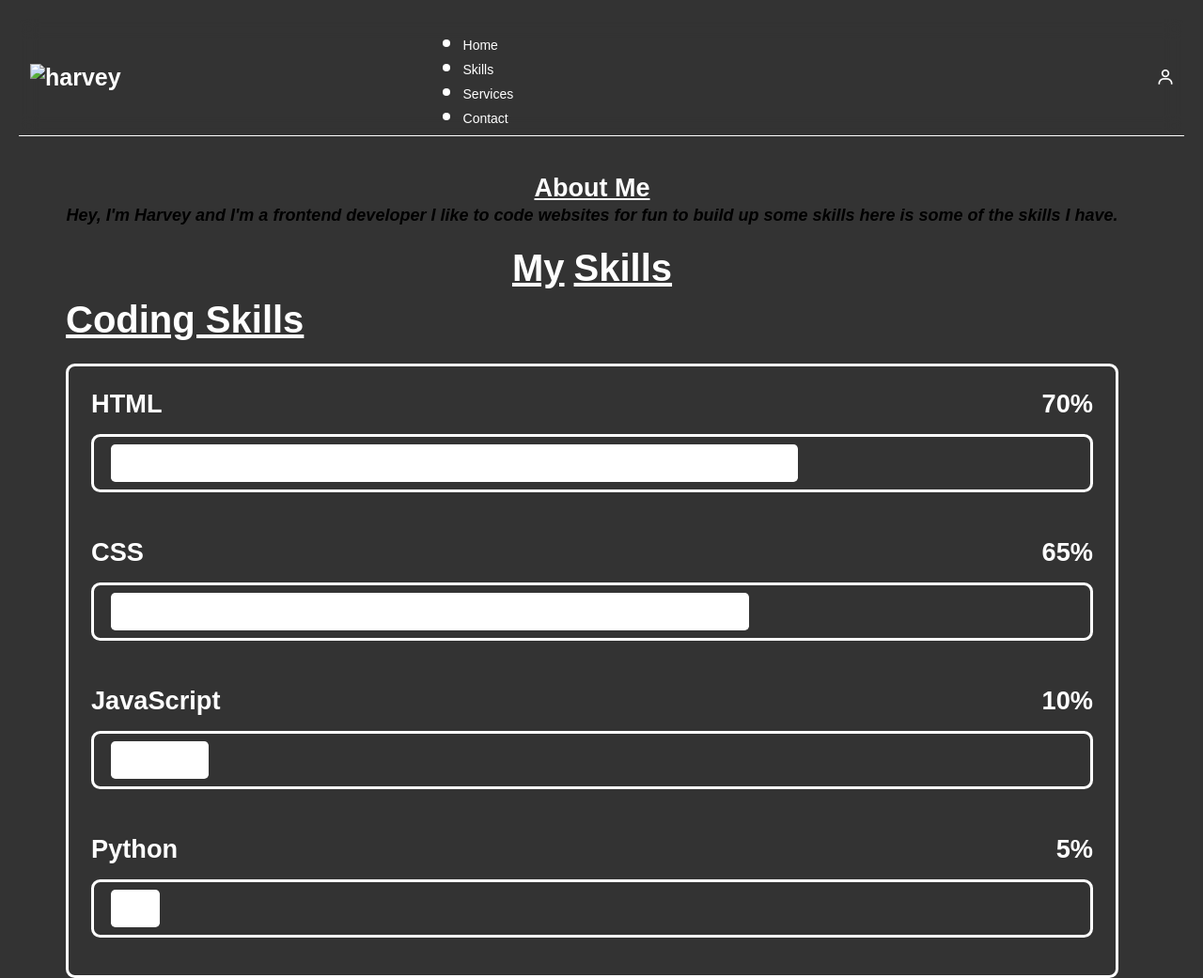
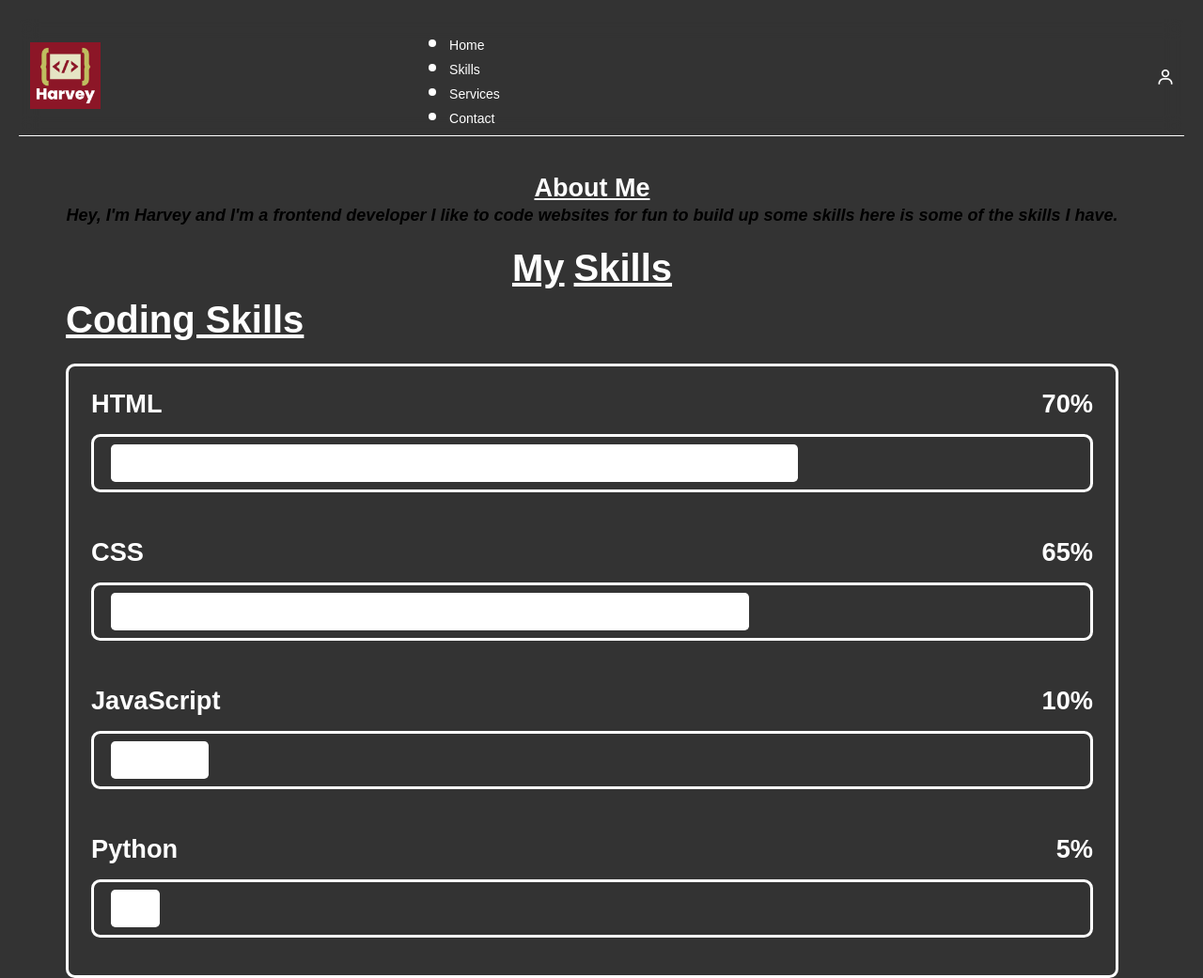
Before and after one commit to tubbymctubbzz/Business, a plain HTML site: page index.html in a window 1280 px wide. Shown: the top 1041 px of the page at 94% size. Drawn offline with nearby package versions, Linux system fonts and the light colour scheme; the site is published under a folder, as on GitHub Pages, so addresses that start at the root find nothing.

Commit message:
Add files via upload

```diff
--- a/index.html
+++ b/index.html
@@ -13,7 +13,7 @@
 
   <nav class="navbar" id="navbar">
     <div class="logo" id="logo">
-      <img src="/images/logo-png.png" alt="harvey"><a href="./index.html"></a>
+      <img src="./images/logo-png.png" alt="harvey"><a href="./index.html"></a>
     </div>
     <ul class="menu">
       <li><a href="./index.html">Home</a></li>
```
